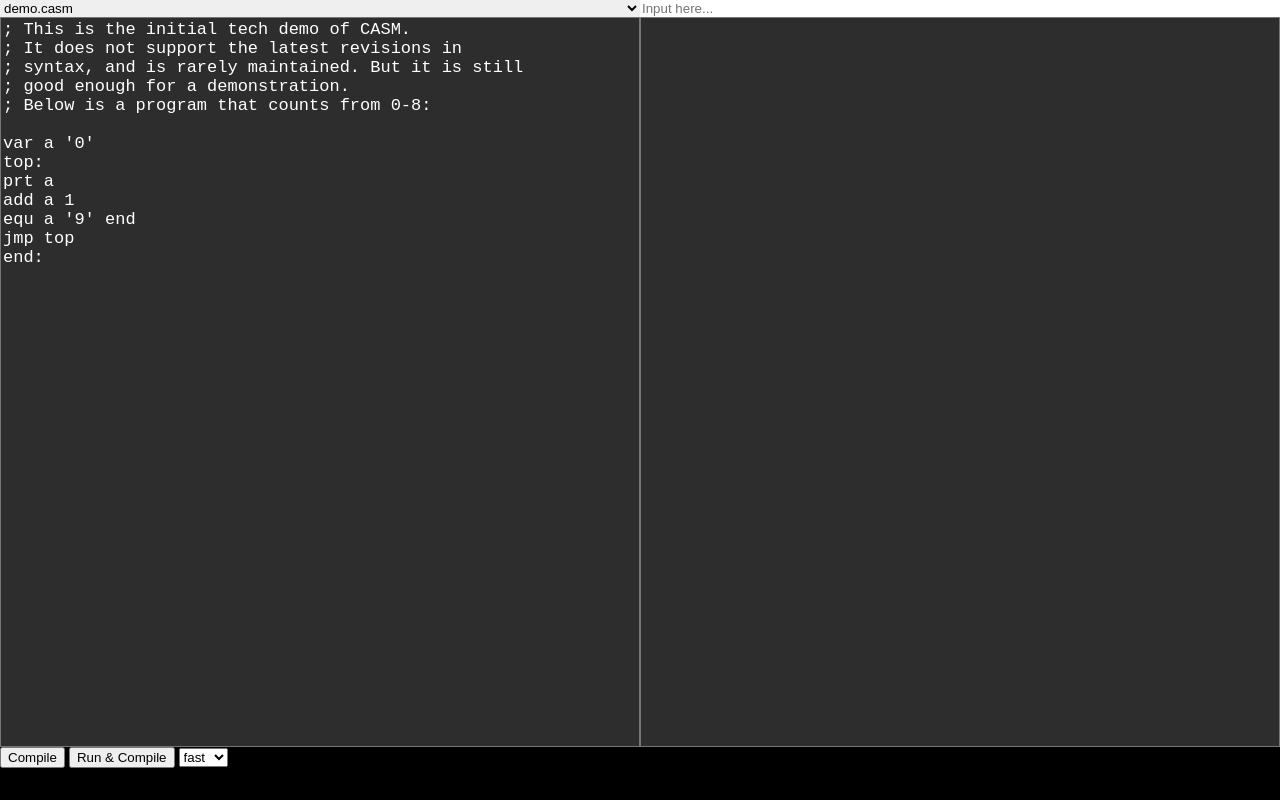
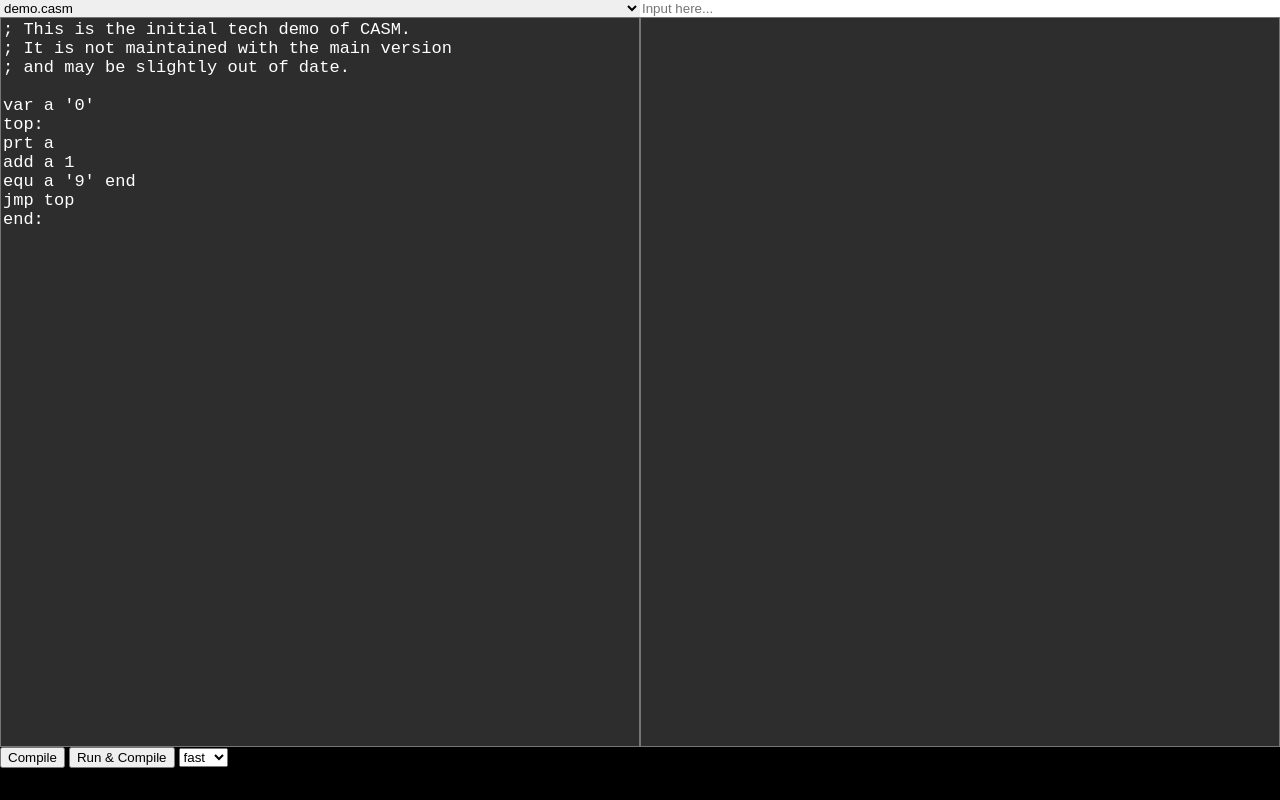
Before and after one commit to CrypticOS/playground, a plain HTML site: page index.html in a window 1280 px wide. Drawn offline with Linux system fonts and the light colour scheme.

Commit message:
Update index.html

```diff
--- a/index.html
+++ b/index.html
@@ -54,10 +54,8 @@
 	var demos = {
 		"demo.casm":
 `; This is the initial tech demo of CASM.
-; It does not support the latest revisions in
-; syntax, and is rarely maintained. But it is still
-; good enough for a demonstration.
-; Below is a program that counts from 0-8:
+; It is not maintained with the main version
+; and may be slightly out of date.
 
 var a '0'
 top:
```
